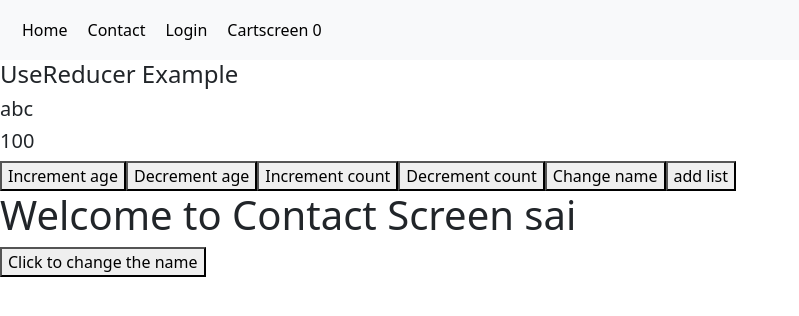
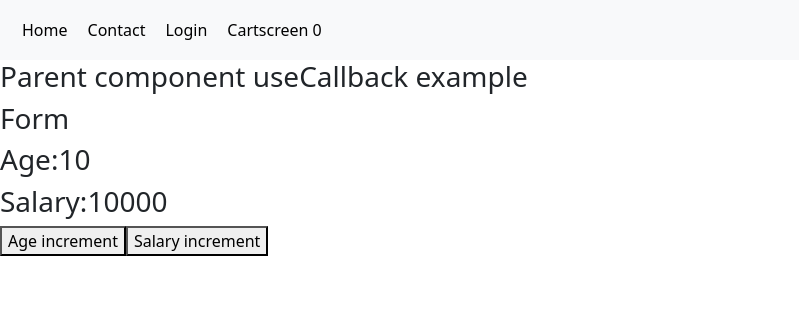
Before and after one commit to shivanipolichetti/react, a React (Create React App) app: page /contact in a window 1280 px wide. Shown: the top 316 px of the page, without its empty margins (0-799 px from the left). Built offline with nearby package versions, Linux system fonts and the light colour scheme.

Commit message:
UseMemo and UseCallback

```diff
--- /dev/null
+++ b/src/functioncomponent/Hooks/useState/useCallback/cutomButton.js
@@ -0,0 +1,13 @@
+import React from "react";
+
+
+const CustomButton=({handleClick=()=>{},title="click"})=>{
+    console.log("button rendering",title)
+    return(
+
+        <button onClick={handleClick}>{title}</button>
+
+    )
+}
+
+export default React.memo(CustomButton);
--- /dev/null
+++ b/src/functioncomponent/Hooks/useState/useCallback/heading.js
@@ -0,0 +1,9 @@
+import React from "react";
+
+function Heading(){
+    console.log("heading.....")
+    return(
+        <h3>Form</h3>
+    )
+}
+export default React.memo(Heading);
--- /dev/null
+++ b/src/functioncomponent/Hooks/useState/useCallback/parent.js
@@ -0,0 +1,31 @@
+import { useCallback, useState } from "react"
+import CustomButton from "./cutomButton"
+import Heading from "./heading"
+
+
+
+
+const ParentComponent=()=>{
+    const [age,setAge]=useState(10)
+    const [salary,setSalary]=useState(10000)
+    const increaseAge=useCallback(()=>{
+        console.log("age")
+        setAge(age+1)
+    },[age])
+
+    const increaseSalary=useCallback(()=>{
+        console.log("salary")
+        setSalary(salary+1)
+    },[salary])
+    return(
+        <>
+        <h3>Parent component useCallback example</h3>
+        <Heading/>
+        <h3>Age:{age}</h3>
+        <h3>Salary:{salary}</h3>
+        <CustomButton title="Age increment"  handleClick={increaseAge}/>
+        <CustomButton title="Salary increment" handleClick={increaseSalary}/>
+        </>
+    )
+}
+export default ParentComponent;
--- /dev/null
+++ b/src/functioncomponent/Hooks/useState/useMemo/useMemoEx.js
@@ -0,0 +1,36 @@
+import { useMemo, useState } from "react";
+
+
+const UseMemo=()=>{
+
+    const [age,setAge]=useState(10)
+    const [salary,setSalary]=useState(10000)
+
+     const ageEvenCalculation=useMemo(()=>{
+         console.log("ageEventCalculation is rendering")
+         const even=age%2===0
+         return even?"even":"odd"
+     },[age])
+    /*const ageEvenCalculation=()=>{
+        console.log("ageEvenCalculation is rendering")
+        const even= age % 2 === 0
+        return even ? "EVEN" : "ODD"
+    }*/
+    const increaseAge=()=>{
+        setAge(age+1)
+    }
+    const increaseSalary=()=>{
+        setSalary(salary+1)
+    }
+    return(
+        <>
+        <h1>UseMemo Example</h1>
+        <h3>Age Calculation :{ageEvenCalculation}</h3>
+        <h4>Age:{age}</h4>
+        <h4>Salary:{salary}</h4>
+        <button onClick={increaseAge}>Age increment</button>
+        <button onClick={increaseSalary}>Salary increment</button>
+        </>
+    )
+}
+export default UseMemo;
--- a/src/pages/contactscreen.jsx
+++ b/src/pages/contactscreen.jsx
@@ -1,7 +1,8 @@
 import { useContext } from "react";
 import Header from "../components/header";
 import { DataShare } from "../navigation/navigation-stack";
-import UseReducerExample from "../functioncomponent/Hooks/useState/useReducer/useReducer";
+import UseMemo from "../functioncomponent/Hooks/useState/useMemo/useMemoEx";
+import ParentComponent from "../functioncomponent/Hooks/useState/useCallback/parent";
 
 
 const ContactScreen=()=>{
@@ -9,9 +10,8 @@ const ContactScreen=()=>{
     return(
        <>
        <Header/>
-       <UseReducerExample/>
-       <h1>Welcome to Contact Screen {data.name}</h1>
-       <button onClick={changeData}>Click to change the name</button>
+       {/*<UseMemo/>*/}
+       <ParentComponent/>
        </>
     )
 }
```
